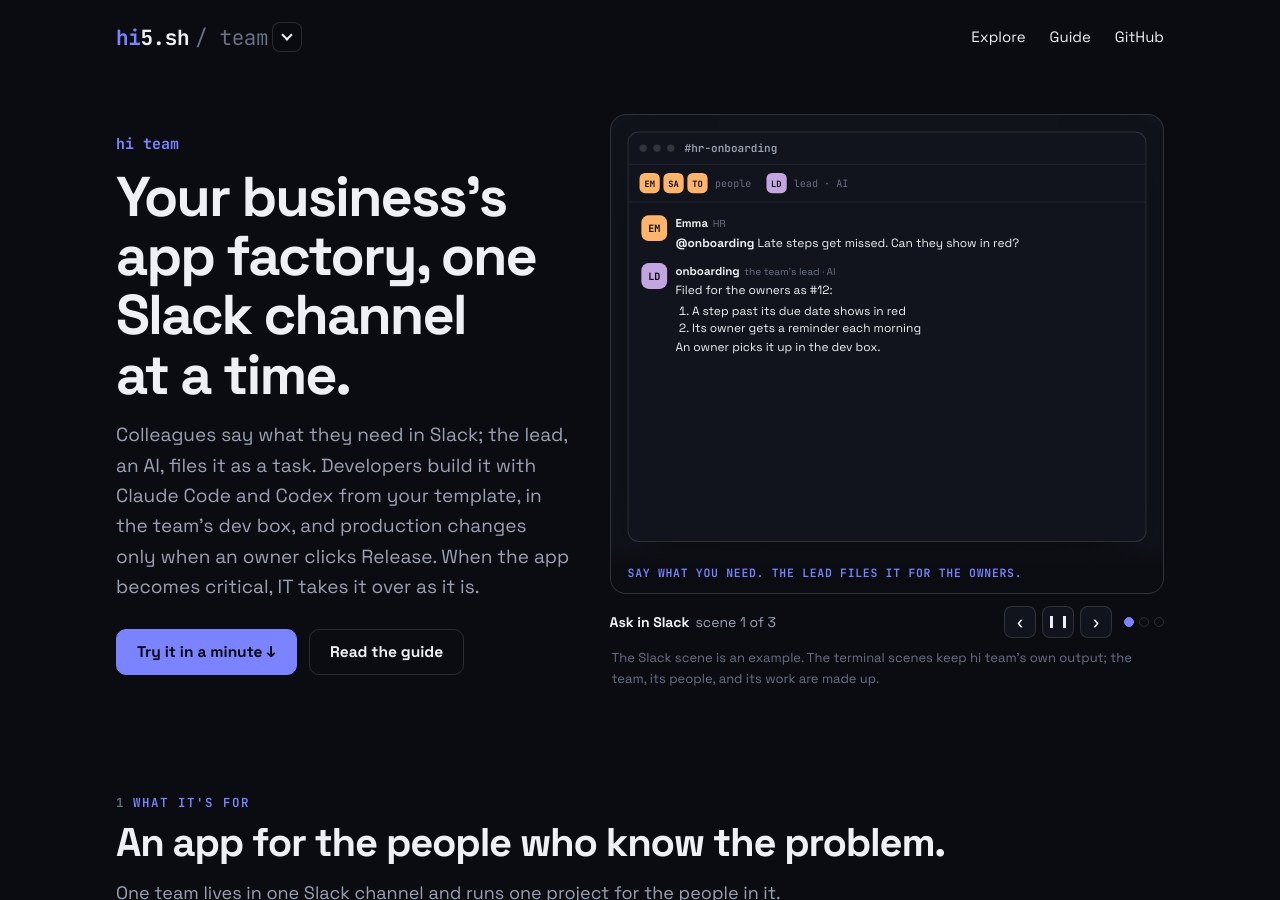
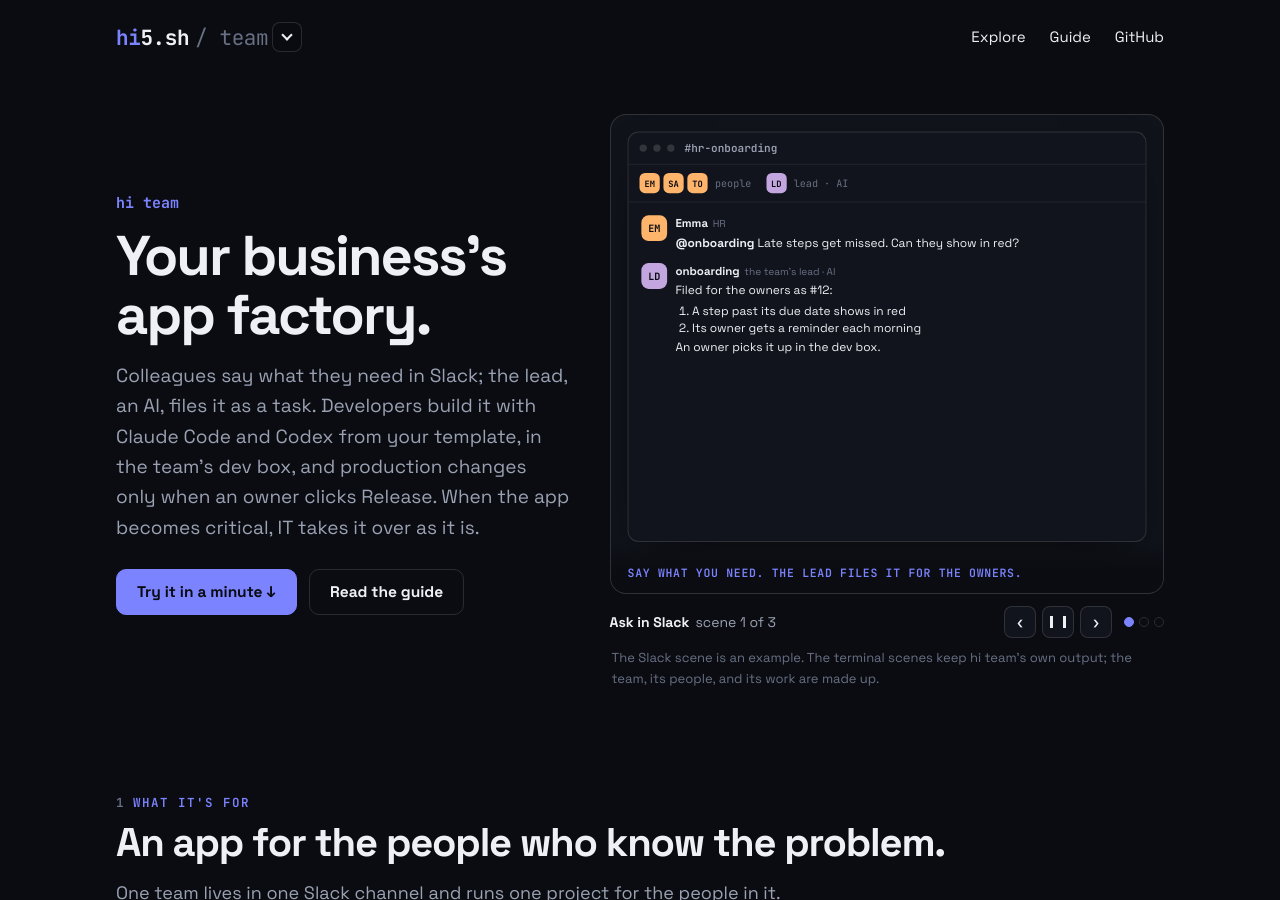
Before and after one commit to hi5sh/hi, a Jekyll site: the page built from team/index.html, in a window 1280 px wide and 900 px high. Built offline with Jekyll 4.4.1, drawn with Linux system fonts in a browser that asks for light colours.

Commit message:
Site: hi team's headline in two lines
Co-Authored-By: Claude Opus 5.5 <noreply@anthropic.com>
Claude-Session: https://claude.ai/code/session_01ST6kn2TXwMJgYpuEVdav5f

```diff
--- a/team/index.html
+++ b/team/index.html
@@ -5,7 +5,7 @@ title: hi team
 tool: hi team
 demo: team
 guide: /guide/team/
-headline: Your business's app factory, one Slack channel at a time.
+headline: Your business's app factory.
 lede: "Colleagues say what they need in Slack; the lead, an AI, files it as a task. Developers build it with Claude Code and Codex from your template, in the team's dev box, and production changes only when an owner clicks Release. When the app becomes critical, IT takes it over as it is."
 description: hi team is hi5's app factory for businesses. One team runs one internal app for the people in one Slack channel, started from your developers' template. Its developers build it with coding agents in a dev box they reach over SSH or in a browser; a Hermes lead helps the people, files their ideas and bug reports as tasks, and watches the app.
 demo_caption: The Slack scene is an example. The terminal scenes keep hi team's own output; the team, its people, and its work are made up.
```
